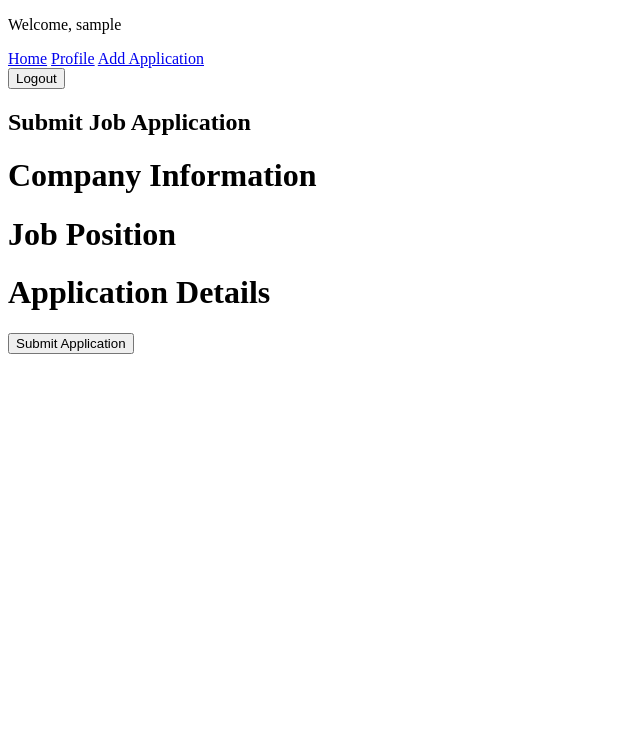
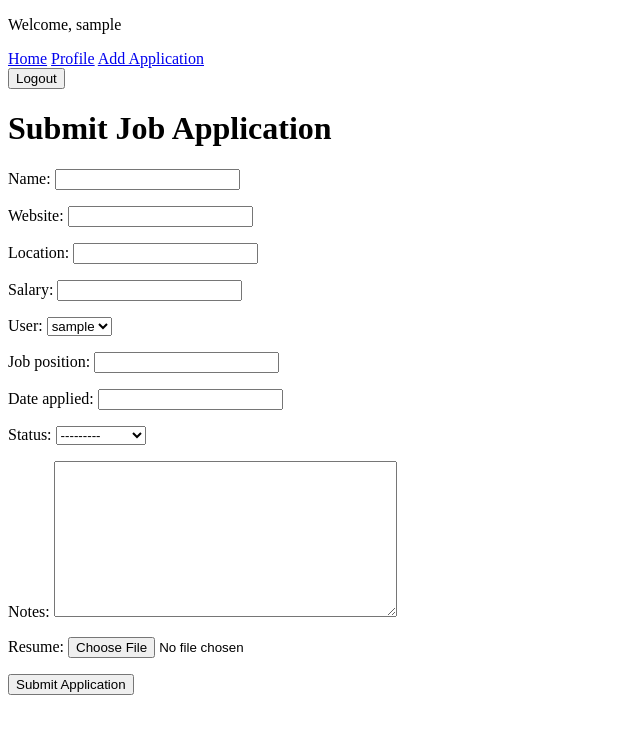
Before and after one commit to MalakAlmajed15/jobfolio, a Django app: page /application/new/ in a window 1280 px wide. Shown: the top 734 px of the page, without its empty margins (0-640 px from the left). Run offline with Django 5.2, Linux system fonts and the light colour scheme; the visitor is signed in with stand-in values (Sample User, id 1); data comes from the database, SQL or seed files in the repository.

Commit message:
adding the forms

```diff
--- a/main_app/forms.py
+++ b/main_app/forms.py
@@ -9,9 +9,9 @@ class CompanyForm(forms.ModelForm):
 class JobPositionForm(forms.ModelForm):
     class Meta:
         model = JobPosition
-        fields = ['title', 'company', 'location', 'salary']
+        fields = ['location', 'salary']
 
 class ApplicationForm(forms.ModelForm):
     class Meta:
         model = Application
-        fields = ['job_position', 'date_applied', 'status', 'notes', 'resume']
+        fields = ['user', 'job_position', 'date_applied', 'status', 'notes', 'resume']
--- a/main_app/models.py
+++ b/main_app/models.py
@@ -12,8 +12,8 @@ class Company(models.Model):
         return self.name
 
 class JobPosition(models.Model):
-    title = models.CharField(max_length=80)
-    company = models.ForeignKey(Company, on_delete=models.CASCADE, related_name='companies')
+    # title = models.CharField(max_length=80)
+    # company = models.ForeignKey(Company, on_delete=models.CASCADE, related_name='companies')
     location = models.CharField(max_length=80)
     salary = models.IntegerField()
 
@@ -30,8 +30,9 @@ class Application(models.Model):
         ('Offer', 'offer'),
         ('Rejected', 'rejected')
         ]
-    user = models.ForeignKey(User, on_delete=models.CASCADE, related_name='user')
-    job_position = models.ForeignKey(JobPosition, on_delete=models.CASCADE, related_name='job_positions')
+    user = models.ForeignKey(User, on_delete=models.CASCADE, related_name='user', default=1)
+    # job_position = models.ForeignKey(JobPosition, on_delete=models.CASCADE, related_name='job_positions')
+    job_position = models.CharField(max_length=80)
     date_applied = models.DateField()
     status = models.CharField(max_length=80, choices=STATUS_CHOICES)
     notes = models.TextField(blank=True)
--- a/main_app/templates/application/application-form.html
+++ b/main_app/templates/application/application-form.html
@@ -1,23 +1,23 @@
 {% extends 'base.html' %}
 
 {% block content %}
-<h2>Submit Job Application</h2>
+<h1>Submit Job Application</h1>
 
 <form method="POST" enctype="multipart/form-data">
     {% csrf_token %}
 
     <div>
-        <h1>Company Information</h1>
+        {% comment %} <h3>Company Information</h3> {% endcomment %}
         {{ company_form.as_p }}
     </div>
 
     <div>
-        <h1>Job Position</h1>
-        {{ job_form.as_p }}
+        {% comment %} <h3>Job Position</h3> {% endcomment %}
+        {{ jobPosition_form.as_p }}
     </div>
 
     <div>
-        <h1>Application Details</h1>
+        {% comment %} <h3>Application Details</h3> {% endcomment %}
         {{ application_form.as_p }}
     </div>
 
--- a/main_app/urls.py
+++ b/main_app/urls.py
@@ -6,5 +6,4 @@ urlpatterns = [
     path('profile/', views.profile, name='profile'),
     path('auth/signup', views.SignUpView.as_view(), name='signup'),
     path('application/new/', views.create_application, name='create_application'),
-    # path('job/new/', views.create_job, name='create_job')
 ]
--- a/main_app/views.py
+++ b/main_app/views.py
@@ -1,6 +1,5 @@
 from django.shortcuts import render, redirect
 from django.contrib.auth.decorators import login_required
-from .models import Company, JobPosition, Application
 from .forms import CompanyForm, JobPositionForm, ApplicationForm
 from django.contrib.auth.models import User
 from django.contrib.auth.forms import UserCreationForm
@@ -24,12 +23,28 @@ def profile(request):
 @login_required
 def create_application(request):
     if request.method == 'POST':
-        form = ApplicationForm(request.POST)
-        if form.is_Valid():
-            form.save()
+        company_form = CompanyForm(request.POST)
+        jobPosition_form = JobPositionForm(request.POST)
+        application_form = ApplicationForm(request.POST, request.FILES)
+        if company_form.is_valid() and jobPosition_form.is_valid() and application_form.is_valid():
+            company = company_form.save()
+
+            job = jobPosition_form.save(commit=False)
+            job.company = company
+            job.save()
+
+            application = application_form.save(commit=False)
+            application.user = request.user
+            application.save()
             return redirect('homepage')
         else:
             return render(request, 'application/application-form.html', {'form': form})
     else:
-        form = ApplicationForm()
-    return render(request, 'application/application-form.html', {'form': form})
+        company_form = CompanyForm()
+        jobPosition_form = JobPositionForm()
+        application_form = ApplicationForm()
+    return render(request, 'application/application-form.html', {
+        'company_form': company_form,
+        'jobPosition_form': jobPosition_form,
+        'application_form': application_form
+    })
```
Also changed, not shown: main_app/migrations/0007_remove_jobposition_title.py (added), main_app/migrations/0008_alter_application_job_position.py (added), main_app/migrations/0009_remove_jobposition_company.py (added), main_app/migrations/0010_alter_application_user.py (added), main_app/templates/application/application-details.html (added), main_app/templates/application/application-list.html (added), 1 other file.
